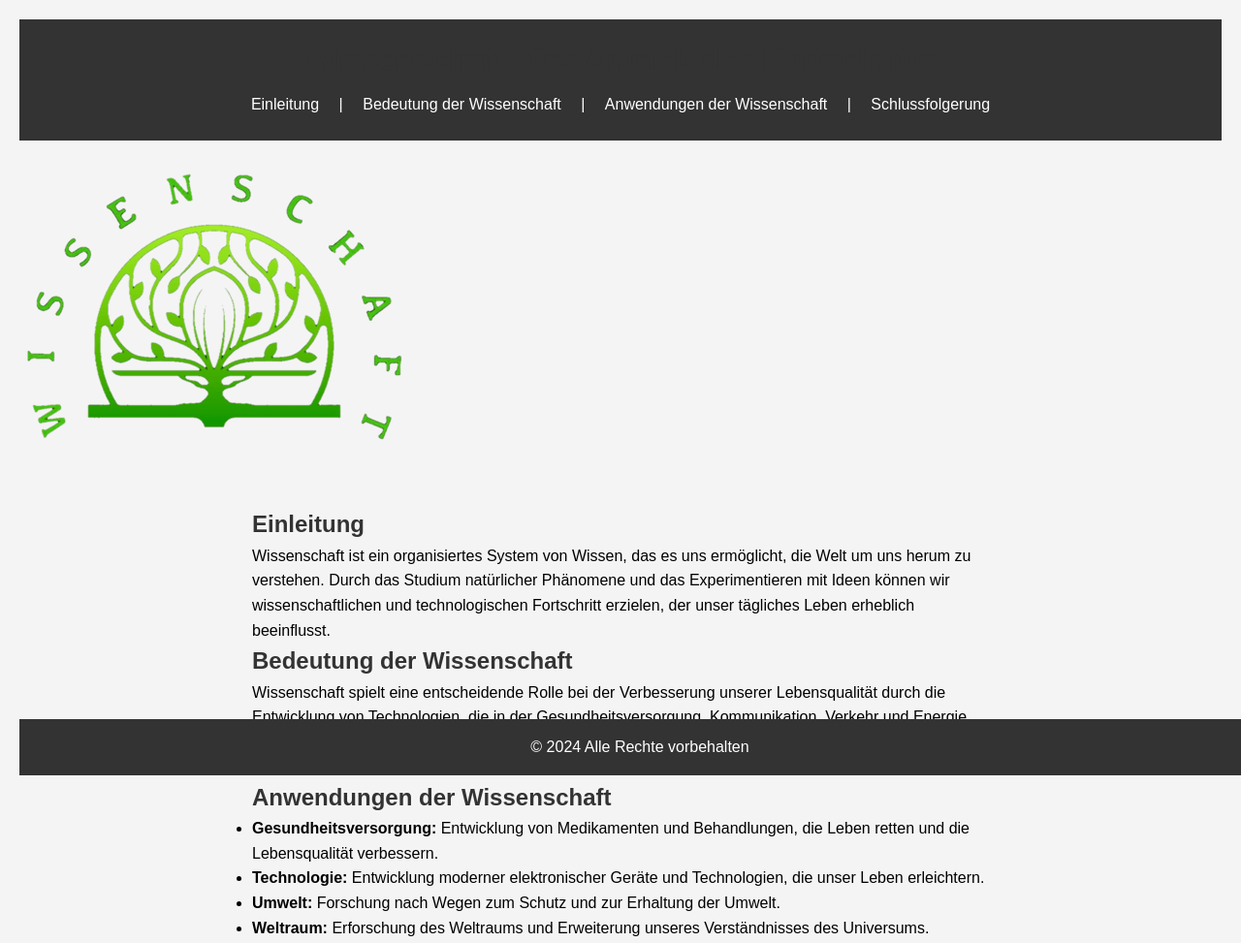
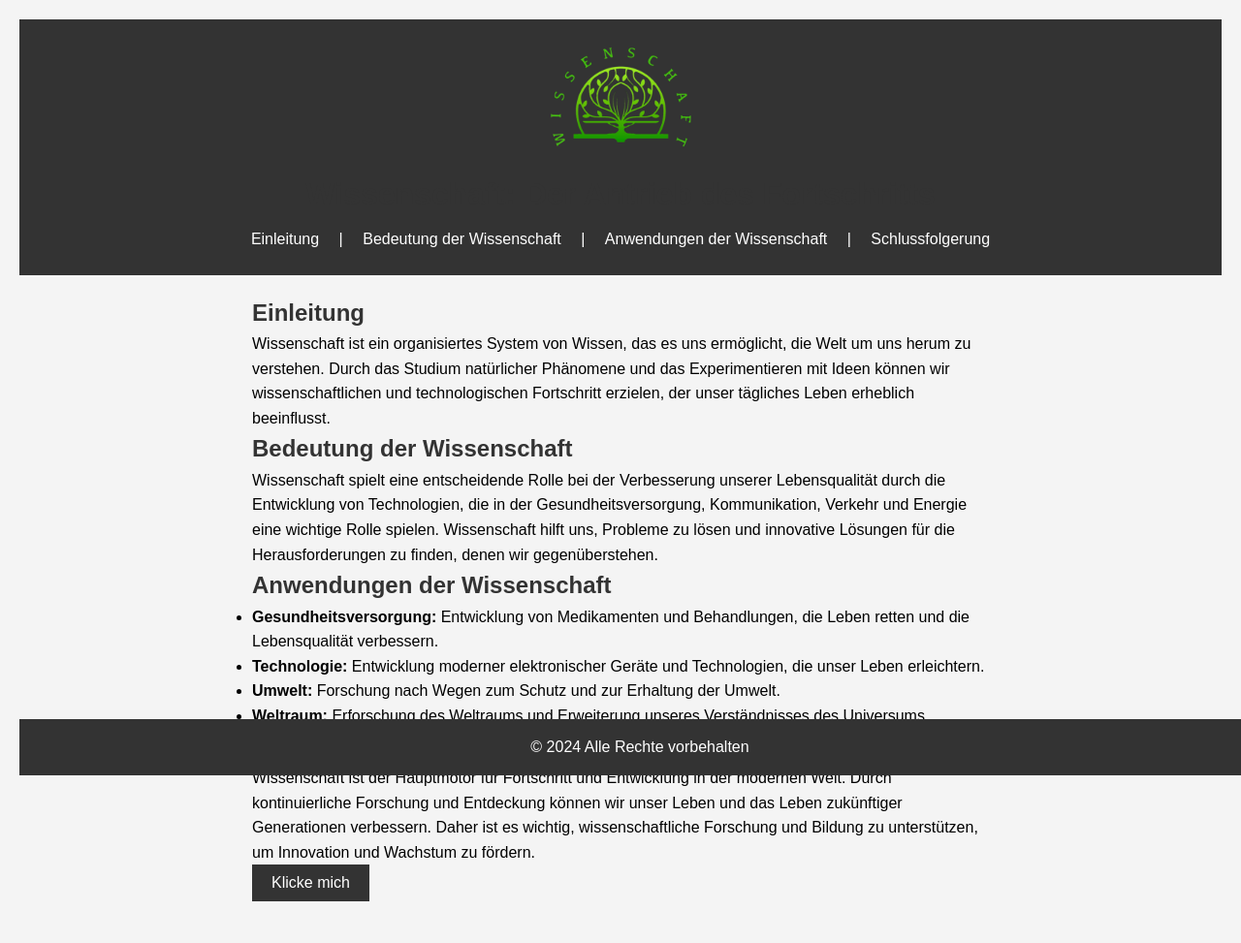
Before and after one commit to Almasri034/firstsitewindows, a plain HTML site: page index.html in a window 1280 px wide. Shown: the top 973 px of the page at 97% size. Drawn offline with Linux system fonts and the light colour scheme.

Commit message:
Your update message

```diff
--- a/index.html
+++ b/index.html
@@ -17,6 +17,11 @@
             color: #fff;
             padding: 1em 0;
             text-align: center;
+        }
+
+        .logo {
+            width: 150px;
+            height: auto;
         }
         nav {
             margin: 0;
@@ -122,7 +127,7 @@ h1 {
 </head>
 <body>
     <header>
-
+        <img src="logo.png" alt="logo wiessenschaft" class="logo">
         <h1>Wissenschaft: Der Antrieb des Fortschritts</h1>
         <nav>
             <a href="#introduction">Einleitung</a> |
@@ -131,7 +136,7 @@ h1 {
             <a href="#conclusion">Schlussfolgerung</a>
         </nav>
     </header>
-     <img src="logo.png" alt="logo wiessenschaft">
+
     <main>
         <section id="introduction">
             <h2>Einleitung</h2>
```
